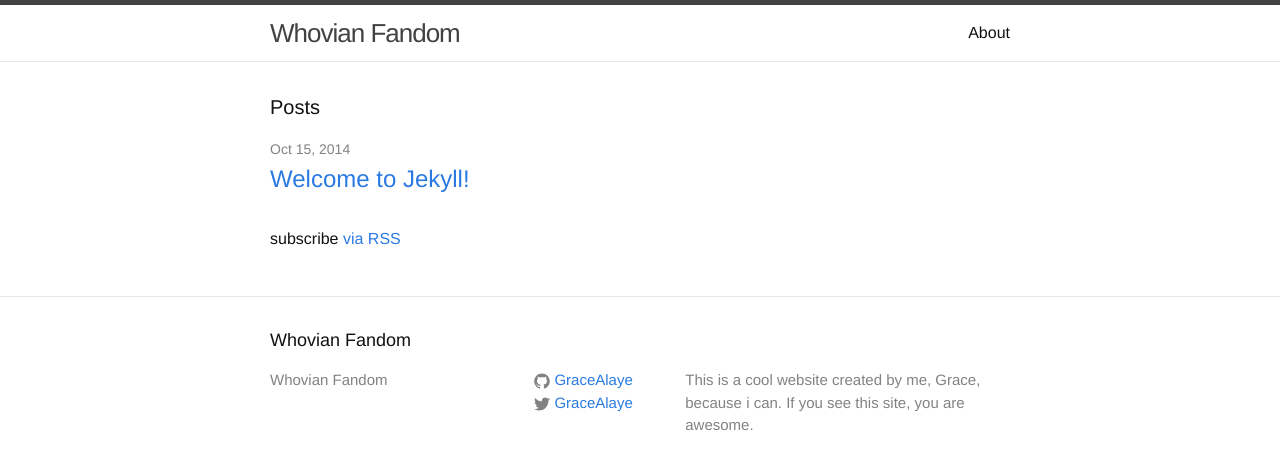
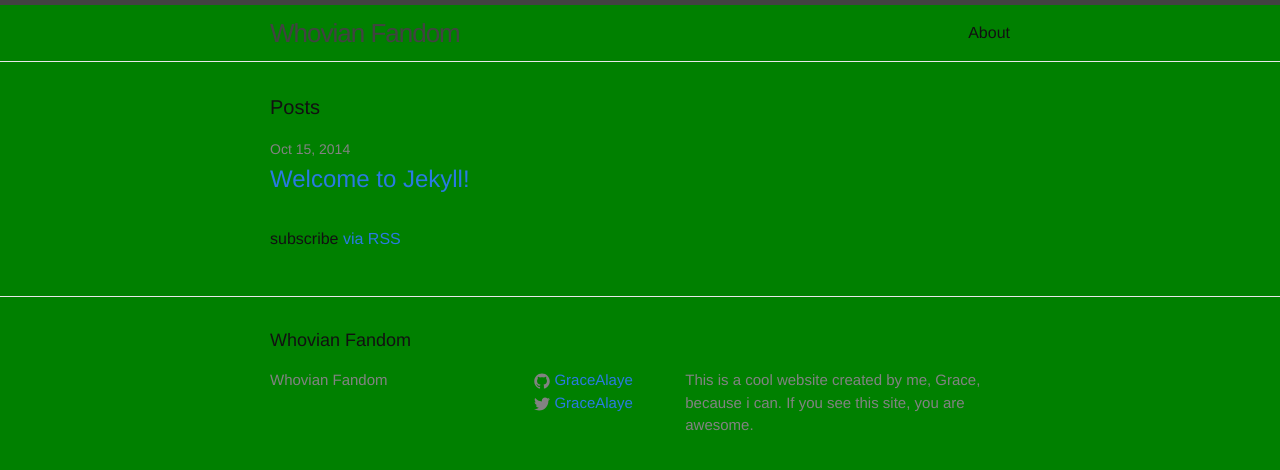
Before and after one commit to GraceAlaye/GraceAlaye.Github.io, a Jekyll site: the page built from jekyll-site/index.html, in a window 1280 px wide. Shown: the top 470 px of the page. Built offline with Jekyll 4.4.1, drawn with Linux system fonts in a browser that asks for light colours.

Commit message:
A basic website2

```diff
--- a/jekyll-site/css/main.scss
+++ b/jekyll-site/css/main.scss
@@ -14,7 +14,7 @@ $base-line-height: 1.5;
 $spacing-unit:     30px;
 
 $text-color:       #111;
-$background-color: #Green;
+$background-color: Green;
 $brand-color:      #2a7ae2;
 
 $grey-color:       #828282;
```
